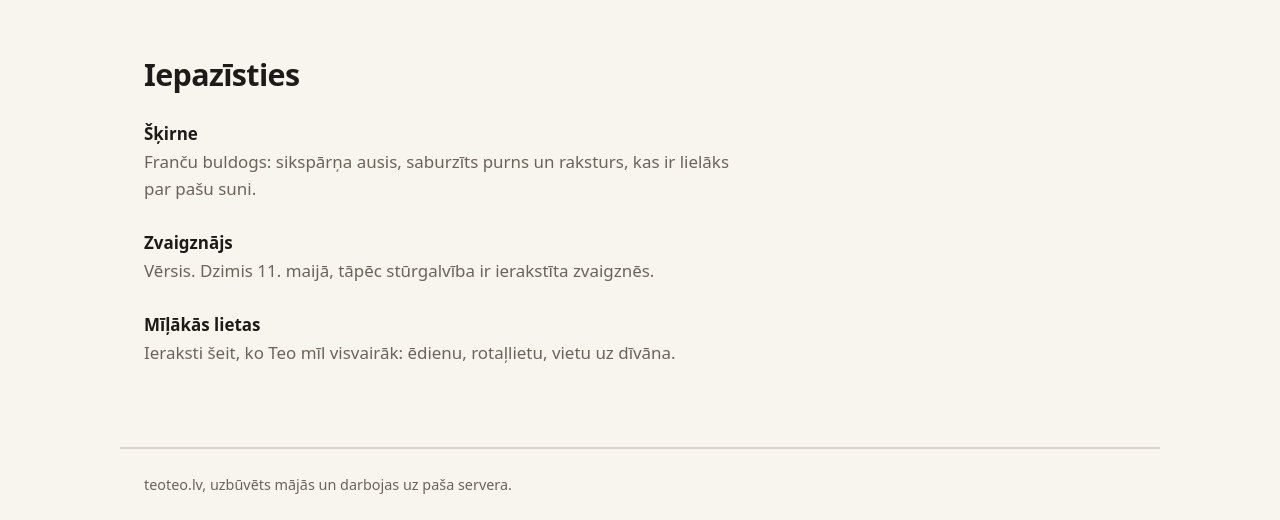
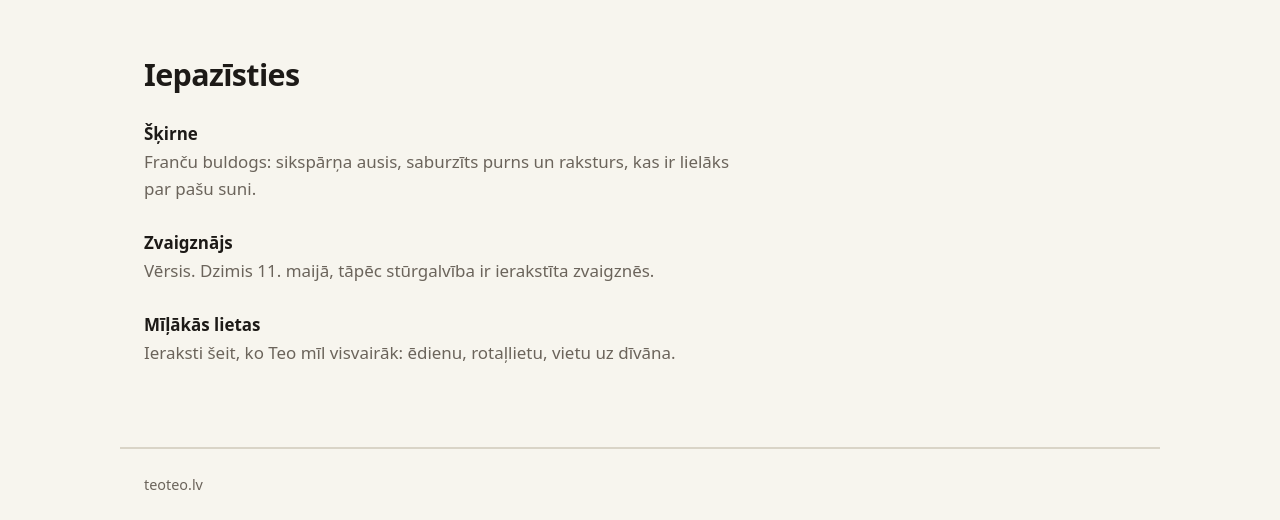
Before and after one commit to EmergencyState/teoteo-lv, a plain HTML site: page site/index.html in a window 1280 px wide. Shown: the part 701-1221 px from the top of the page. Drawn offline with Linux system fonts and the light colour scheme.

Commit message:
Update index.html

```diff
--- a/site/index.html
+++ b/site/index.html
@@ -94,7 +94,7 @@ footer{max-width:1040px;margin:5rem auto 0;padding:1.5rem;border-top:2px solid v
   </section>
 </main>
 
-<footer>teoteo.lv, uzbūvēts mājās un darbojas uz paša servera.</footer>
+<footer>teoteo.lv </footer>
 
 <script>
 const born = new Date(2024, 4, 11), now = new Date(), today = new Date(now.getFullYear(), now.getMonth(), now.getDate());
```
